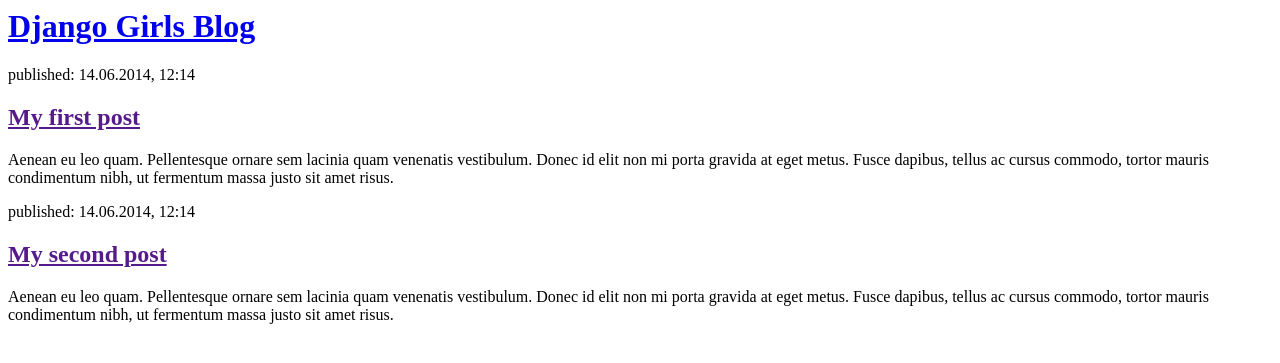
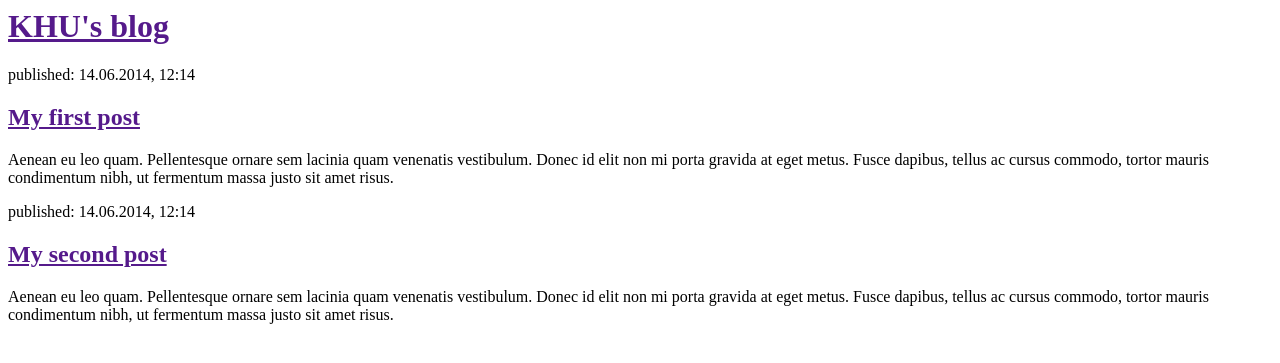
Before and after one commit to ramen0519/my-first-blog, a Python web app: template blog/templates/blog/post_list.html in a window 1280 px wide. Shown: the top 363 px of the page. Run offline with Jinja, Linux system fonts and the light colour scheme; the template is opened without the code that fills it, so the values that code supplies are empty.

Commit message:
fix: html 수정

```diff
--- a/blog/templates/blog/post_list.html
+++ b/blog/templates/blog/post_list.html
@@ -1,26 +1,35 @@
 <html>
     <head>
-        <title>Django Girls blog</title>
+        <title>KHU's blog</title>
     </head>
+
     <body>
         <div>
-            <h1><a href="/">Django Girls Blog</a></h1>
+            <h1><a href="">KHU's blog</a></h1>
         </div>
 
         <div>
             <p>published: 14.06.2014, 12:14</p>
+
             <h2><a href="">My first post</a></h2>
-            <p>Aenean eu leo quam. Pellentesque ornare sem lacinia quam venenatis vestibulum.
-            Donec id elit non mi porta gravida at eget metus. Fusce dapibus, tellus ac cursus
-            commodo, tortor mauris condimentum nibh, ut fermentum massa justo sit amet risus.</p>
+
+            <p>
+                Aenean eu leo quam. Pellentesque ornare sem lacinia quam venenatis vestibulum.
+                Donec id elit non mi porta gravida at eget metus. Fusce dapibus, tellus ac cursus commodo,
+                tortor mauris condimentum nibh, ut fermentum massa justo sit amet risus.
+            </p>
         </div>
 
         <div>
             <p>published: 14.06.2014, 12:14</p>
+
             <h2><a href="">My second post</a></h2>
-            <p>Aenean eu leo quam. Pellentesque ornare sem lacinia quam venenatis vestibulum.
-            Donec id elit non mi porta gravida at eget metus. Fusce dapibus, tellus ac cursus
-            commodo, tortor mauris condimentum nibh, ut fermentum massa justo sit amet risus.</p>
+
+            <p>
+                Aenean eu leo quam. Pellentesque ornare sem lacinia quam venenatis vestibulum.
+                Donec id elit non mi porta gravida at eget metus. Fusce dapibus, tellus ac cursus commodo,
+                tortor mauris condimentum nibh, ut fermentum massa justo sit amet risus.
+            </p>
         </div>
     </body>
 </html>
```
